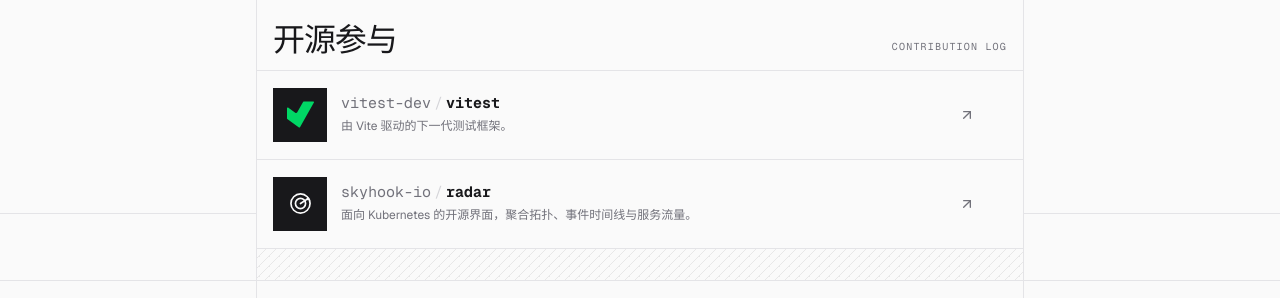
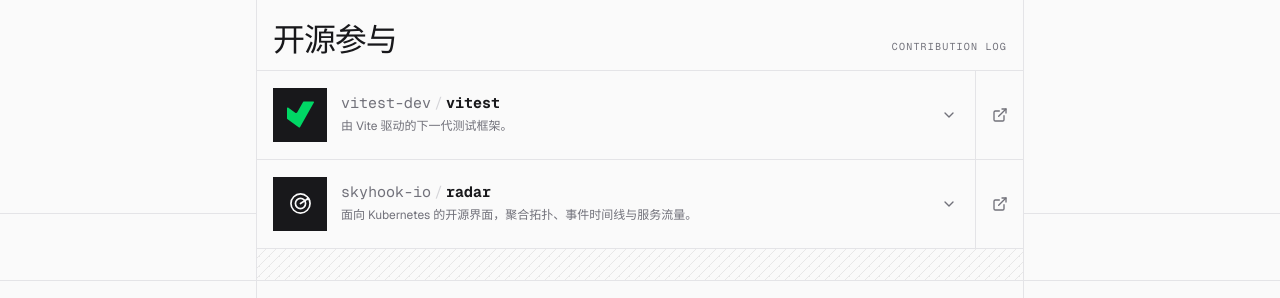
Before and after one commit to ZoeySigel/ZoeySigel.github.io, a Next.js app: page / in a window 1280 px wide. Shown: the part 1586-1884 px from the top of the page. Built offline with nearby package versions, Linux system fonts and the light colour scheme; no server answers.

Commit message:
feat: add expandable contribution details

```diff
--- a/src/components/open-source-projects.tsx
+++ b/src/components/open-source-projects.tsx
@@ -1,4 +1,8 @@
-import { ArrowUpRight } from "lucide-react";
+"use client";
+
+import { ChevronDown, ExternalLink } from "lucide-react";
+import { AnimatePresence, motion, useReducedMotion } from "motion/react";
+import { useState } from "react";
 import { siVitest } from "simple-icons";
 
 import type { OpenSourceProject } from "@/content/profile";
@@ -22,21 +26,26 @@
   );
 }
 
-export function OpenSourceProjects({
-  projects,
+function OpenSourceItem({
+  project,
+  index,
 }: {
-  projects: readonly OpenSourceProject[];
+  project: OpenSourceProject;
+  index: number;
 }) {
+  const [open, setOpen] = useState(false);
+  const reduceMotion = useReducedMotion();
+  const panelId = `open-source-detail-${index}`;
+
   return (
-    <ul className="open-source-list" aria-label="参与过的开源项目">
-      {projects.map((project) => (
-        <li key={`${project.owner}/${project.name}`}>
-          <a
-            className="open-source-item"
-            href={project.href}
-            target="_blank"
-            rel="noreferrer"
-            aria-label={`在 GitHub 查看 ${project.owner}/${project.name}`}
+    <li className="open-source-entry" data-open={open}>
+      <div className="open-source-item">
+        <button
+          type="button"
+          className="open-source-trigger"
+          aria-expanded={open}
+          aria-controls={panelId}
+          onClick={() => setOpen((value) => !value)}
         >
           <span
             className="open-source-mark"
@@ -53,10 +62,53 @@
             </span>
             <span className="open-source-summary">{project.summary}</span>
           </span>
-            {/* <span className="contribution-label">参与贡献</span> */}
-            <ArrowUpRight className="open-source-arrow" aria-hidden="true" />
+          <ChevronDown className="open-source-chevron" aria-hidden="true" />
+        </button>
+        <a
+          className="open-source-link"
+          href={project.href}
+          target="_blank"
+          rel="noreferrer"
+          aria-label={`在 GitHub 查看 ${project.owner}/${project.name}`}
+          title="在 GitHub 查看仓库"
+        >
+          <ExternalLink aria-hidden="true" />
         </a>
+      </div>
+      <AnimatePresence initial={false}>
+        {open ? (
+          <motion.div
+            id={panelId}
+            className="open-source-detail"
+            initial={reduceMotion ? false : { height: 0, opacity: 0 }}
+            animate={{ height: "auto", opacity: 1 }}
+            exit={reduceMotion ? undefined : { height: 0, opacity: 0 }}
+            transition={{ duration: 0.3, ease: [0.22, 1, 0.36, 1] }}
+          >
+            <div>
+              <span>PATCH NOTE</span>
+              <p>{project.detail}</p>
+            </div>
+          </motion.div>
+        ) : null}
+      </AnimatePresence>
     </li>
+  );
+}
+
+export function OpenSourceProjects({
+  projects,
+}: {
+  projects: readonly OpenSourceProject[];
+}) {
+  return (
+    <ul className="open-source-list" aria-label="参与过的开源项目">
+      {projects.map((project, index) => (
+        <OpenSourceItem
+          key={`${project.owner}/${project.name}`}
+          project={project}
+          index={index}
+        />
       ))}
     </ul>
   );
--- a/src/content/profile.ts
+++ b/src/content/profile.ts
@@ -31,6 +31,7 @@
   owner: string;
   name: string;
   summary: string;
+  detail: string;
   href: string;
   icon: "vitest" | "radar";
 };
@@ -130,6 +131,7 @@
     owner: "vitest-dev",
     name: "vitest",
     summary: "由 Vite 驱动的下一代测试框架。",
+    detail: "修复公共 TypeScript 类型声明的依赖泄漏与 Browser API 类型导出问题",
     href: "https://github.com/vitest-dev/vitest",
     icon: "vitest",
   },
@@ -137,6 +139,8 @@
     owner: "skyhook-io",
     name: "radar",
     summary: "面向 Kubernetes 的开源界面，聚合拓扑、事件时间线与服务流量。",
+    detail:
+      "修复 Kubernetes CAPI 资源 API Group 模糊匹配导致的第三方 CRD 错误渲染问题",
     href: "https://github.com/skyhook-io/radar",
     icon: "radar",
   },
--- a/src/styles/globals.css
+++ b/src/styles/globals.css
@@ -1381,24 +1381,24 @@
   border-top: 1px solid var(--edge);
 }
 
-.open-source-item {
+.open-source-entry {
   position: relative;
-  display: grid;
-  grid-template-columns: 54px minmax(0, 1fr) auto 18px;
-  align-items: center;
-  gap: 14px;
-  min-height: 88px;
-  padding: 13px 16px;
   overflow: hidden;
   background: var(--background);
-  transition:
-    color 180ms ease,
-    background-color 180ms ease;
-}
-
-.open-source-item::before {
+  transition: background-color 180ms ease;
+}
+
+.open-source-item {
+  display: grid;
+  grid-template-columns: minmax(0, 1fr) 48px;
+  align-items: stretch;
+  min-height: 88px;
+}
+
+.open-source-entry::before {
   position: absolute;
   inset: 0 auto 0 0;
+  z-index: 2;
   width: 3px;
   content: "";
   background: var(--foreground);
@@ -1407,14 +1407,56 @@
   transition: transform 180ms cubic-bezier(0.22, 1, 0.36, 1);
 }
 
-.open-source-item:hover,
-.open-source-item:focus-visible {
+.open-source-entry:hover,
+.open-source-entry:focus-within {
   background: var(--surface);
 }
 
-.open-source-item:hover::before,
-.open-source-item:focus-visible::before {
+.open-source-entry:hover::before,
+.open-source-entry:focus-within::before,
+.open-source-entry[data-open="true"]::before {
   transform: scaleY(1);
+}
+
+.open-source-trigger {
+  display: grid;
+  grid-template-columns: 54px minmax(0, 1fr) 18px;
+  align-items: center;
+  gap: 14px;
+  width: 100%;
+  padding: 13px 16px;
+  color: inherit;
+  border: 0;
+  background: transparent;
+  font: inherit;
+  text-align: left;
+  cursor: pointer;
+}
+
+.open-source-link {
+  display: grid;
+  color: var(--muted);
+  border-left: 1px solid var(--edge);
+  place-items: center;
+  transition:
+    color 180ms ease,
+    background-color 180ms ease;
+}
+
+.open-source-link:hover,
+.open-source-link:focus-visible {
+  color: var(--foreground);
+  background: var(--surface-2);
+}
+
+.open-source-link svg {
+  width: 16px;
+  transition: transform 180ms cubic-bezier(0.22, 1, 0.36, 1);
+}
+
+.open-source-link:hover svg,
+.open-source-link:focus-visible svg {
+  transform: translate(2px, -2px);
 }
 
 .open-source-mark {
@@ -1484,27 +1526,41 @@
   white-space: nowrap;
 }
 
-.contribution-label {
-  padding: 3px 7px;
-  color: var(--muted);
-  border: 1px solid var(--edge);
-  border-radius: 4px;
+.open-source-chevron {
+  width: 16px;
+  color: var(--muted);
+  transition: transform 300ms cubic-bezier(0.22, 1, 0.36, 1);
+}
+
+.open-source-entry[data-open="true"] .open-source-chevron {
+  transform: rotate(180deg);
+}
+
+.open-source-detail {
+  overflow: hidden;
+  border-top: 1px solid var(--edge);
+  background: var(--surface);
+  box-shadow: inset 0 10px 24px var(--shadow);
+}
+
+.open-source-detail > div {
+  padding: 15px 18px 17px 84px;
+}
+
+.open-source-detail span {
+  display: block;
+  margin-bottom: 6px;
+  color: var(--muted);
   font-family: var(--font-geist-mono), monospace;
   font-size: 9px;
-  letter-spacing: 0.08em;
-  white-space: nowrap;
-}
-
-.open-source-arrow {
-  width: 16px;
-  color: var(--muted);
-  transition: transform 180ms cubic-bezier(0.22, 1, 0.36, 1);
-}
-
-.open-source-item:hover .open-source-arrow,
-.open-source-item:focus-visible .open-source-arrow {
-  color: var(--foreground);
-  transform: translate(2px, -2px);
+  letter-spacing: 0.12em;
+}
+
+.open-source-detail p {
+  max-width: 58ch;
+  margin: 0;
+  font-size: 13px;
+  line-height: 1.7;
 }
 
 .social-grid svg {
@@ -1996,9 +2052,13 @@
   }
 
   .open-source-item {
+    grid-template-columns: minmax(0, 1fr) 42px;
+    min-height: 78px;
+  }
+
+  .open-source-trigger {
     grid-template-columns: 46px minmax(0, 1fr) 16px;
     gap: 12px;
-    min-height: 78px;
     padding: 11px 14px;
   }
 
@@ -2012,8 +2072,8 @@
     height: 23px;
   }
 
-  .contribution-label {
-    display: none;
+  .open-source-detail > div {
+    padding: 14px 16px 16px 72px;
   }
 
   .social-grid {
```
Lines whose indentation alone changed are shown as unchanged.
